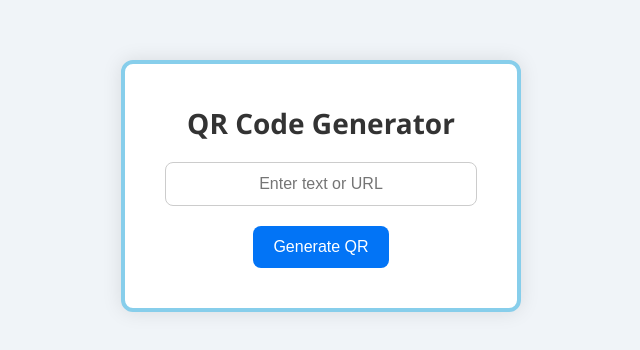
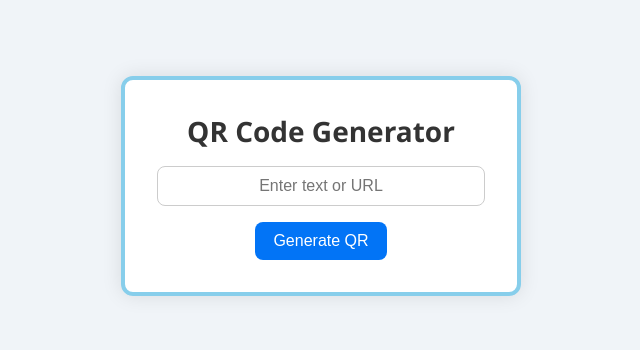
Before and after one commit to sahu-Shivam111/QR-Code-Generator, a plain HTML site: page index.html in a window 1280 px wide. Shown: the part 214-564 px from the top of the page, without its empty margins (319-959 px from the left). Drawn offline with Linux system fonts and the light colour scheme.

Commit message:
Update index.html

```diff
--- a/index.html
+++ b/index.html
@@ -16,37 +16,37 @@
     display: flex;
     justify-content: center;
     align-items: center;
-      height: 100vh;
+    min-height: 100vh;
+    padding: 20px;
   }
 
   .container {
     background: white;
-
     border: solid 4px skyblue;
-      padding: 40px;
+    padding: 24px;
     border-radius: 12px;
     box-shadow: 0 0 20px rgba(0, 0, 0, 0.1);
     text-align: center;
-      width: 100vw;
-      max-width: 400px;
+    width: 100%;
+    max-width: 360px;
   }
 
   h1 {
-      margin-bottom: 20px;
-      font-size: 28px;
+    margin-bottom: 16px;
+    font-size: 24px;
     color: #333;
   }
 
   input {
-        text-align: center;
     width: 100%;
-      padding: 12px 15px;
+    padding: 10px 14px;
     font-size: 16px;
     border: 1px solid #ccc;
     border-radius: 8px;
     outline: none;
-      margin-bottom: 20px;
+    margin-bottom: 16px;
     transition: border-color 0.3s;
+    text-align: center;
   }
 
   input:focus {
@@ -57,11 +57,11 @@
     background-color: #0274f6;
     color: white;
     border: none;
-      padding: 12px 20px;
+    padding: 10px 18px;
     font-size: 16px;
     border-radius: 8px;
     cursor: pointer;
-
+    width: 100%;
   }
 
   button:hover {
@@ -70,12 +70,29 @@
 
   #qrCode {
     display: none;
-  margin: 30px auto 0;
+    margin: 24px auto 0;
     border: 8px solid white;
     border-radius: 12px;
     background: white;
   }
+
+  /* 👨‍💻 Tablet and Desktop Enhancements */
+  @media (min-width: 600px) {
+    .container {
+      padding: 32px;
+      max-width: 400px;
+    }
+
+    h1 {
+      font-size: 28px;
+    }
+
+    button {
+      width: auto;
+    }
+  }
 </style>
+
 </head>
 <body>
 
```
Lines whose indentation alone changed are shown as unchanged.
